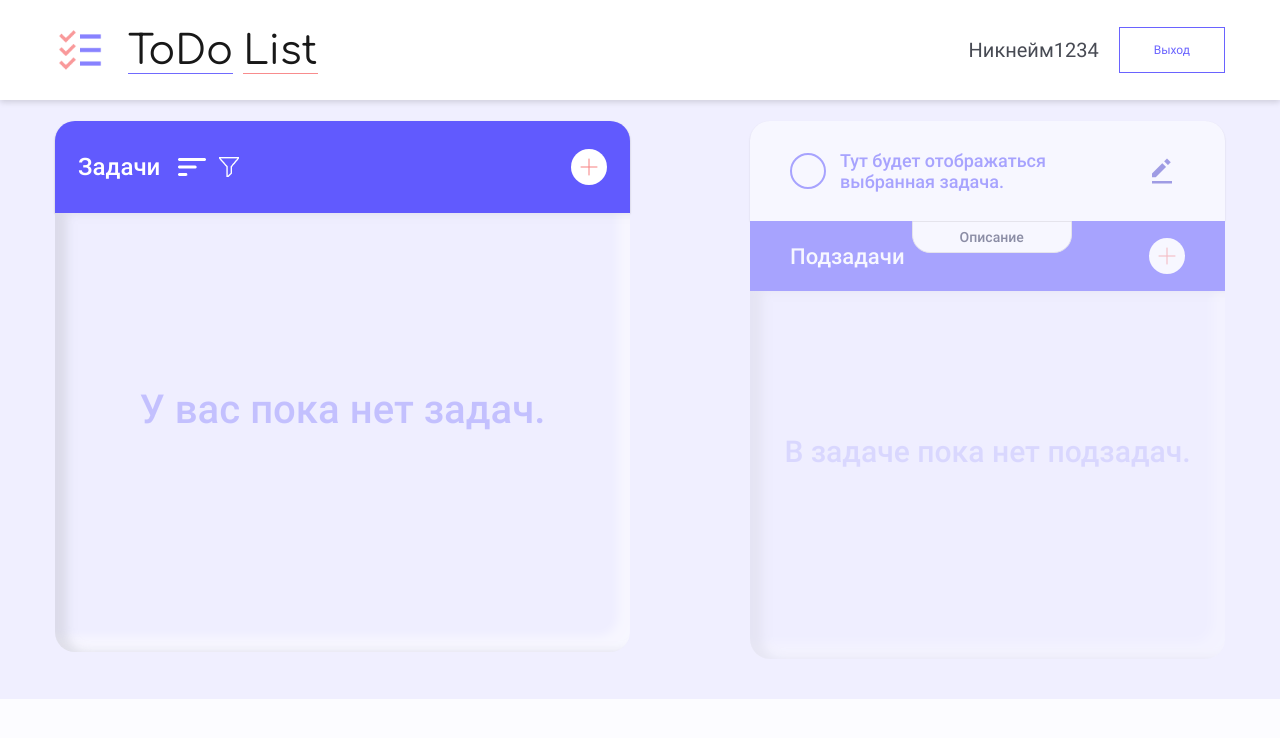
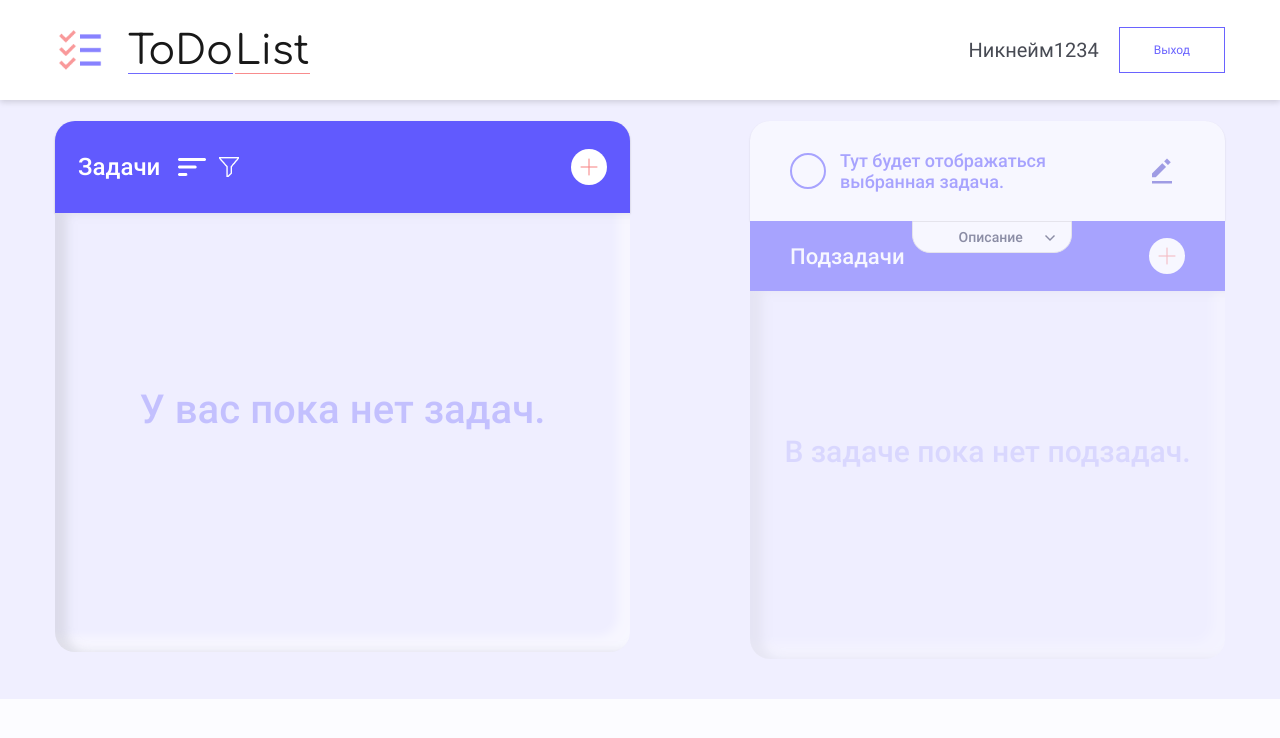
Before and after one commit to DIUSII/ToDoListQuasar, a Vue app: page /#/todolist in a window 1280 px wide. Shown: the top 738 px of the page. Built offline with nearby package versions, Linux system fonts and the light colour scheme.

Commit message:
подправил логотип и добавил стрелочку

```diff
--- a/src/components/ToDoList/todolist.vue
+++ b/src/components/ToDoList/todolist.vue
@@ -36,7 +36,7 @@
                     </div>
                     <div class="todolist__description">
                         <div class="todolist__title-sub-task">Подзадачи</div>
-                        <div class="todolist__description-task">Описание<span class="todolist__arrow"></span></div>
+                        <div class="todolist__description-task"><span class="todolist__description-text">Описание</span><span class="todolist__arrow"></span></div>
                         <button class="todolist__btn todolist__padding"></button>
                     </div>
                     <div class="todolist__sub-items">
@@ -239,6 +239,7 @@ export default{
             padding: 7px 0;
             align-self: flex-start;
             margin-left: -70px;
+
         }
         &__opacity-text{
             font-family: Roboto;
@@ -253,5 +254,15 @@ export default{
                 font-size: 40px;
             }
         }
+        &__description-text{
+            margin-right: 20px;
+        }
+        &__arrow{
+            background: url('./images/arrow.png') no-repeat 100% center;
+            width: 12px;
+            height: 10px;
+            display: inline-block;
+            margin-right: -30px;
+        }
     }
 </style>
--- a/src/components/logo/logo.vue
+++ b/src/components/logo/logo.vue
@@ -1,6 +1,13 @@
 <template>
     <div class = "log">
-        <img src="./images/logo-icon.png" alt="logo-icon" class="log__img"><h1 class="log__title"><span class="log__span log__span_blue-line">ToDo</span><span class="log__span log__span_red-line">List</span></h1>
+        <img
+        src="./images/logo-icon.png"
+        alt="logo-icon"
+        class="log__img">
+        <h1 class="log__title">
+            <span class="log__span log__span_blue-line">ToDo</span>
+            <span class="log__span log__span_red-line">List</span>
+        </h1>
     </div>
 </template>
 <script>
@@ -36,7 +43,7 @@ export default {
             &_blue-line{
                 border-bottom: 1px solid #615AFE;
                 opacity: 0.9;
-                margin-right: 10px;
+                margin-right: 2px;
             }
             &_red-line{
                 border-bottom: 1px solid #F88081;
```
Also changed, not shown: src/components/ToDoList/images/arrow.png (added).
